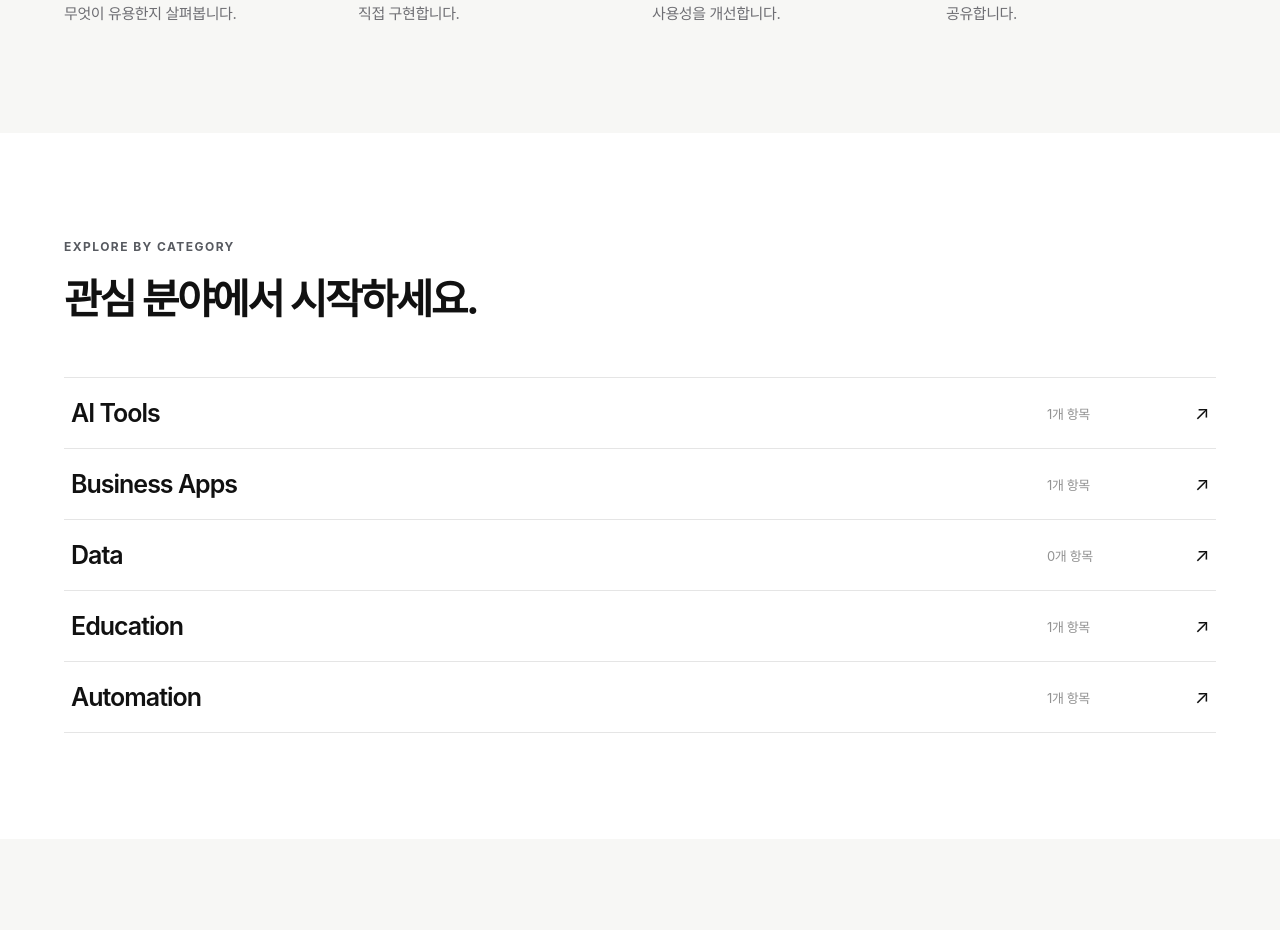
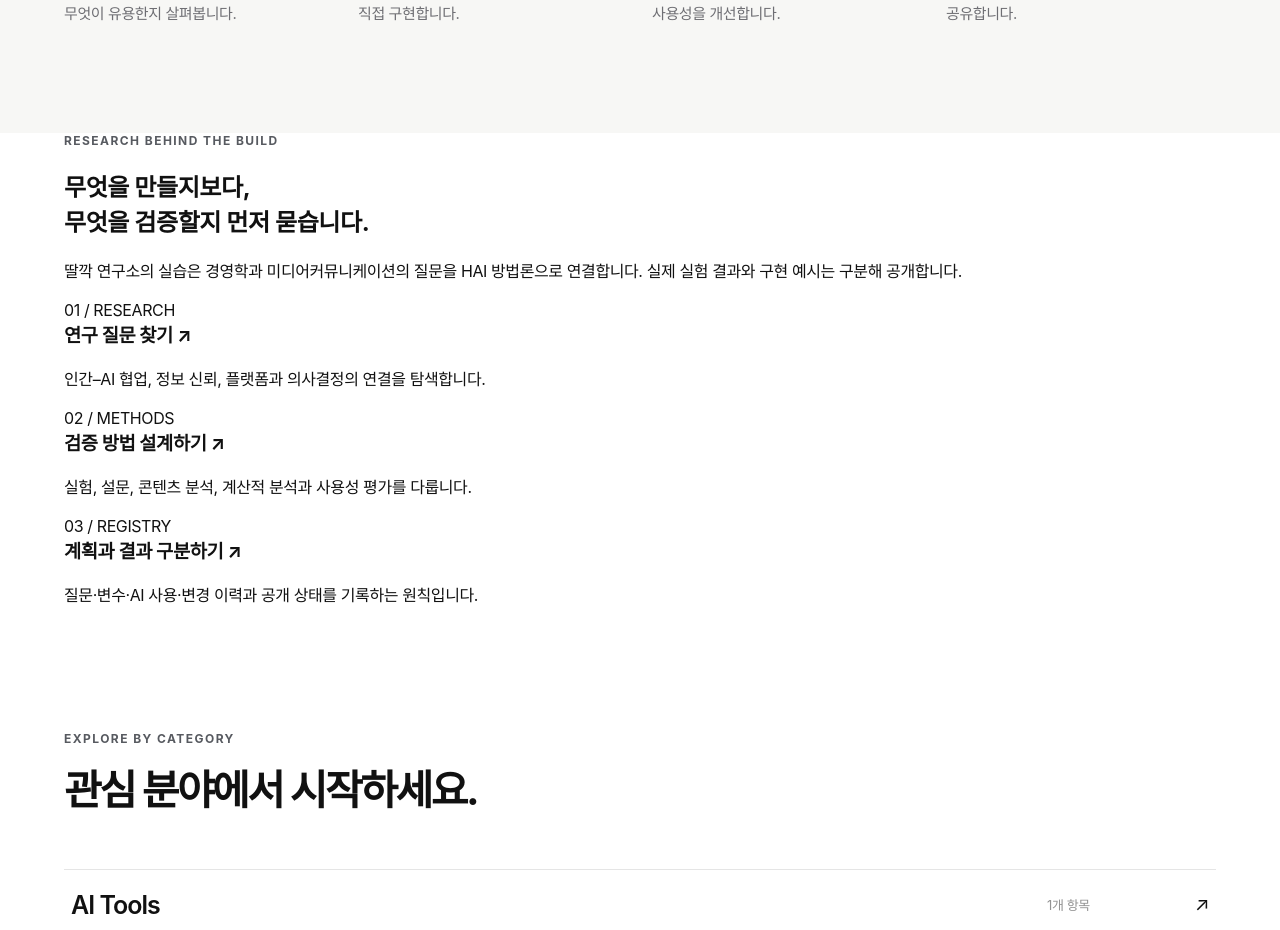
Before and after one commit to Jxny0ung/ddalkak-lab-hai, a Next.js app: page / in a window 1280 px wide. Shown: the part 2503-3433 px from the top of the page. Built offline with nearby package versions, Linux system fonts and the light colour scheme.

Commit message:
feat(home): connect student project workflow to research questions, methods and registry

```diff
--- a/src/app/page.tsx
+++ b/src/app/page.tsx
@@ -80,6 +80,35 @@ export default function Home() {
           </div>
         </section>
 
+        <section className="sl-research-bridge" aria-labelledby="sl-research-bridge-title">
+          <div className="sl-container">
+            <div className="sl-research-bridge__top">
+              <div>
+                <span className="sl-kicker">RESEARCH BEHIND THE BUILD</span>
+                <h2 id="sl-research-bridge-title">무엇을 만들지보다,<br/>무엇을 검증할지 먼저 묻습니다.</h2>
+              </div>
+              <p>딸깍 연구소의 실습은 경영학과 미디어커뮤니케이션의 질문을 HAI 방법론으로 연결합니다. 실제 실험 결과와 구현 예시는 구분해 공개합니다.</p>
+            </div>
+            <div className="sl-research-bridge__grid">
+              <Link href="/research">
+                <span>01 / RESEARCH</span>
+                <h3>연구 질문 찾기 <span aria-hidden="true">↗</span></h3>
+                <p>인간–AI 협업, 정보 신뢰, 플랫폼과 의사결정의 연결을 탐색합니다.</p>
+              </Link>
+              <Link href="/methods">
+                <span>02 / METHODS</span>
+                <h3>검증 방법 설계하기 <span aria-hidden="true">↗</span></h3>
+                <p>실험, 설문, 콘텐츠 분석, 계산적 분석과 사용성 평가를 다룹니다.</p>
+              </Link>
+              <Link href="/registry">
+                <span>03 / REGISTRY</span>
+                <h3>계획과 결과 구분하기 <span aria-hidden="true">↗</span></h3>
+                <p>질문·변수·AI 사용·변경 이력과 공개 상태를 기록하는 원칙입니다.</p>
+              </Link>
+            </div>
+          </div>
+        </section>
+
         <section className="sl-section">
           <div className="sl-container">
             <div className="sl-section-head"><div><span className="sl-kicker">EXPLORE BY CATEGORY</span><h2>관심 분야에서 시작하세요.</h2></div></div>
```
